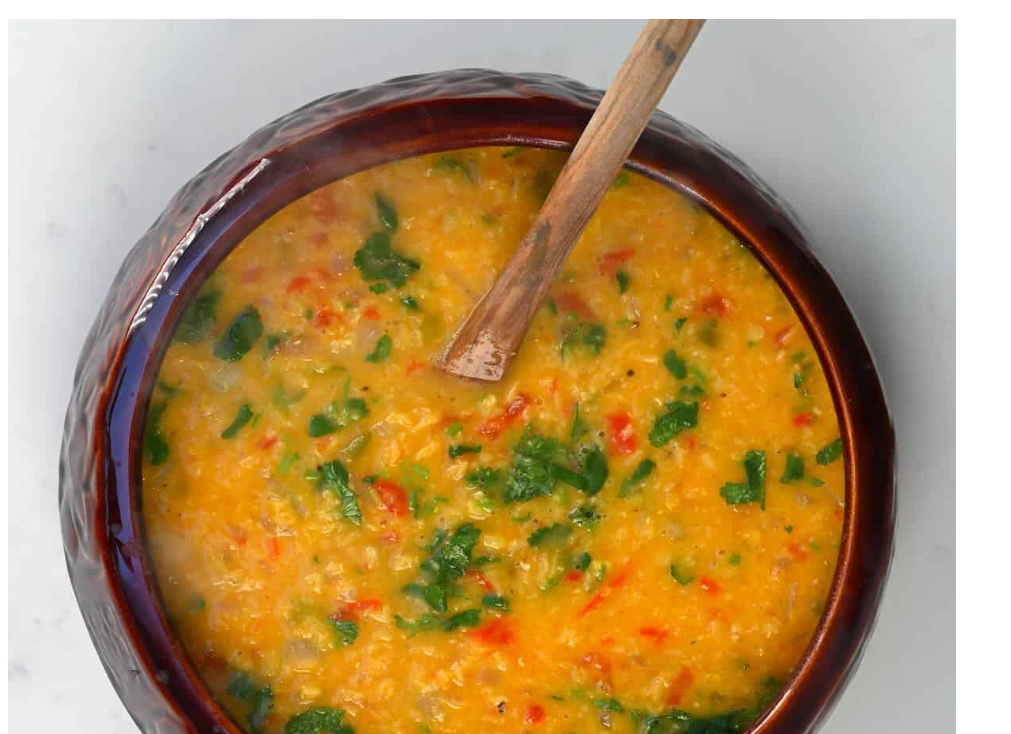
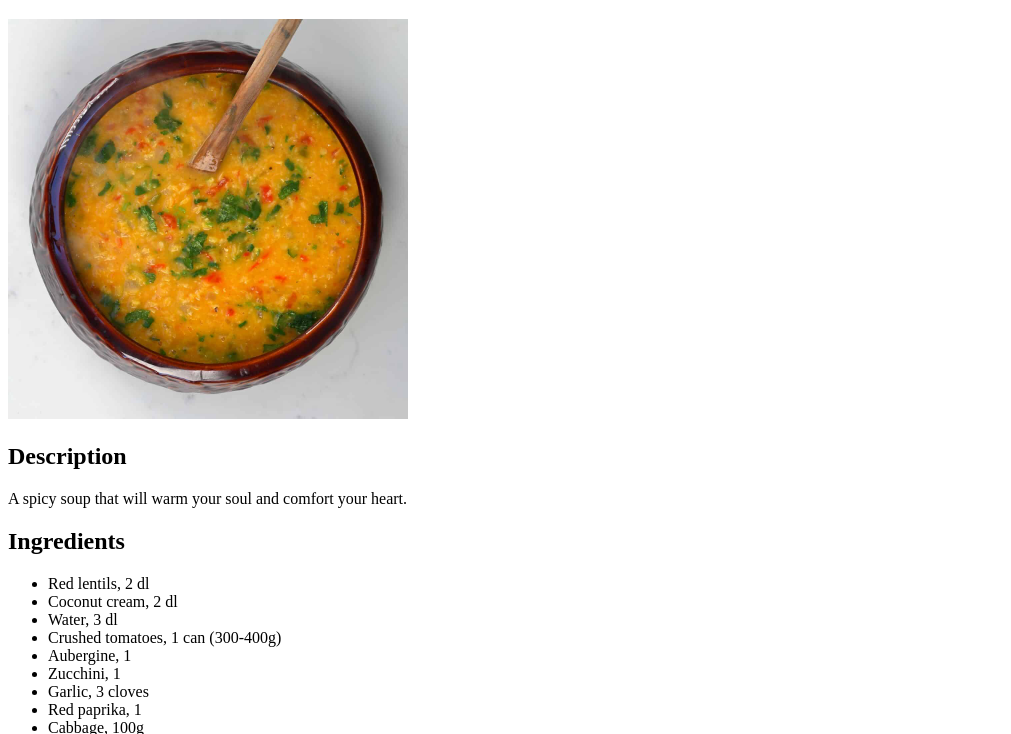
Before and after one commit to AnderssonX/Odin-Recipes, a plain HTML site: page recipes/hotredlentilsoup.html in a window 1280 px wide. Shown: the part 61-795 px from the top of the page, without its empty margins (0-1011 px from the left). Drawn offline with Linux system fonts and the light colour scheme.

Commit message:
Chaged recipe image size from percentage to fixed pixel size

```diff
--- a/recipes/hotredlentilsoup.html
+++ b/recipes/hotredlentilsoup.html
@@ -5,7 +5,7 @@
         </title>
         <meta charset="utf-8">
         <h1>Hot red lentil soup</h1>
-        <img src="../images/hotredlentilsoup.jpeg" width="75%">
+        <img src="../images/hotredlentilsoup.jpeg" width="400px">
         <h2>Description</h2>
         A spicy soup that will warm your soul and comfort your heart.
         <h2>Ingredients</h2>
```
